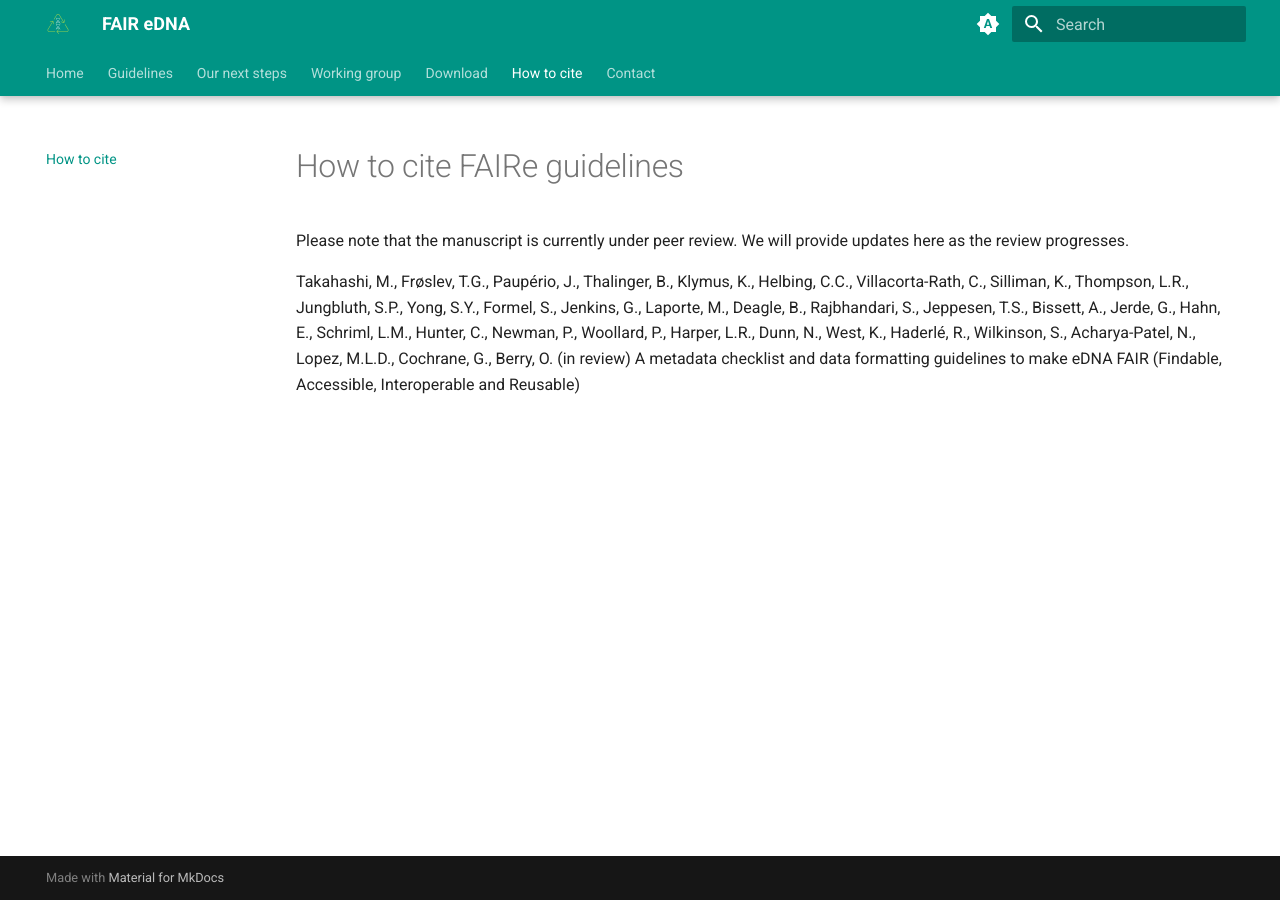
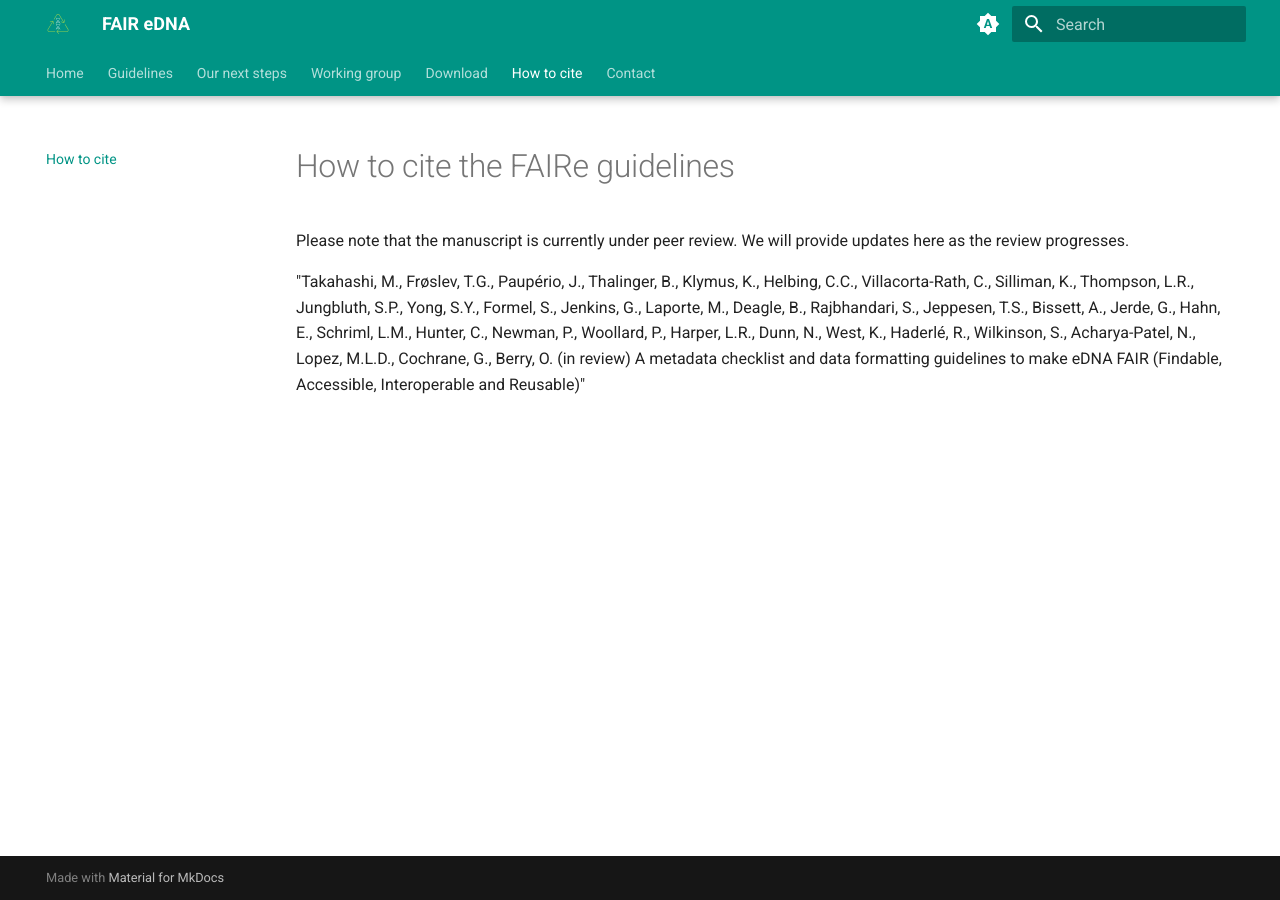
Before and after one commit to FAIR-eDNA/FAIR-eDNA.github.io, an MkDocs documentation site: the page built from docs/citation.md, in a window 1280 px wide. Built offline with MkDocs 1.6.1 and Material for MkDocs 9.7.7, drawn with Linux system fonts in a browser that asks for light colours.

Commit message:
Update citation.md

```diff
--- a/docs/citation.md
+++ b/docs/citation.md
@@ -1,5 +1,5 @@
-# How to cite FAIRe guidelines
+# How to cite the FAIRe guidelines
 
 Please note that the manuscript is currently under peer review. We will provide updates here as the review progresses.
 
-Takahashi, M., Frøslev, T.G., Paupério, J., Thalinger, B., Klymus, K., Helbing, C.C., Villacorta-Rath, C., Silliman, K., Thompson, L.R., Jungbluth, S.P., Yong, S.Y., Formel, S., Jenkins, G., Laporte, M., Deagle, B., Rajbhandari, S., Jeppesen, T.S., Bissett, A., Jerde, G., Hahn, E., Schriml, L.M., Hunter, C., Newman, P., Woollard, P., Harper, L.R., Dunn, N., West, K., Haderlé, R., Wilkinson, S., Acharya-Patel, N., Lopez, M.L.D., Cochrane, G., Berry, O. (in review) A metadata checklist and data formatting guidelines to make eDNA FAIR (Findable, Accessible, Interoperable and Reusable)
+"Takahashi, M., Frøslev, T.G., Paupério, J., Thalinger, B., Klymus, K., Helbing, C.C., Villacorta-Rath, C., Silliman, K., Thompson, L.R., Jungbluth, S.P., Yong, S.Y., Formel, S., Jenkins, G., Laporte, M., Deagle, B., Rajbhandari, S., Jeppesen, T.S., Bissett, A., Jerde, G., Hahn, E., Schriml, L.M., Hunter, C., Newman, P., Woollard, P., Harper, L.R., Dunn, N., West, K., Haderlé, R., Wilkinson, S., Acharya-Patel, N., Lopez, M.L.D., Cochrane, G., Berry, O. (in review) A metadata checklist and data formatting guidelines to make eDNA FAIR (Findable, Accessible, Interoperable and Reusable)"
```
